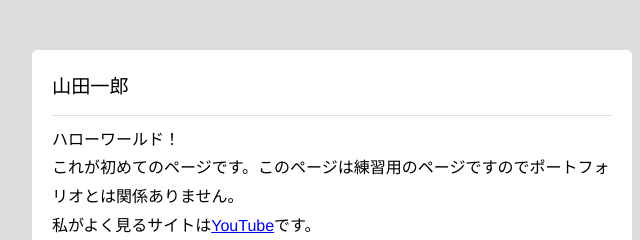
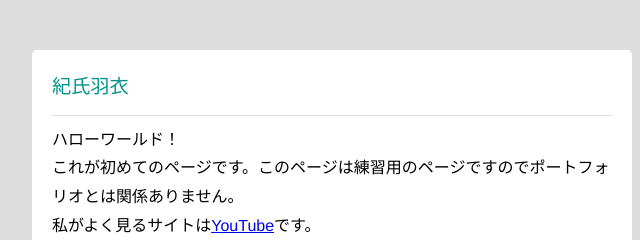
Before and after one commit to KUAD-XtechDesign/simple-page-imhnyz, a plain HTML site: page index.html in a window 1280 px wide. Shown: the top 240 px of the page, 308-948 px from the left. Drawn offline with Linux system fonts and the light colour scheme.

Commit message:
名前を変更して文字色を青にした

```diff
--- a/index.html
+++ b/index.html
@@ -9,7 +9,7 @@
   <body>
     <div id="container">
       <div class="info">
-        <div class="name">山田一郎</div>
+        <div class="name">紀氏羽衣</div>
         <div class="txt">
           ハローワールド！<br>
           これが初めてのページです。このページは練習用のページですのでポートフォリオとは関係ありません。<br>
--- a/style.css
+++ b/style.css
@@ -32,6 +32,7 @@ img.frame{
   padding-bottom: 10px;
   font-size: 1.2em;
   border-bottom: 1px solid #ddd;
+  color: rgb(0, 148, 136);
 }
 
 .btns{
```
